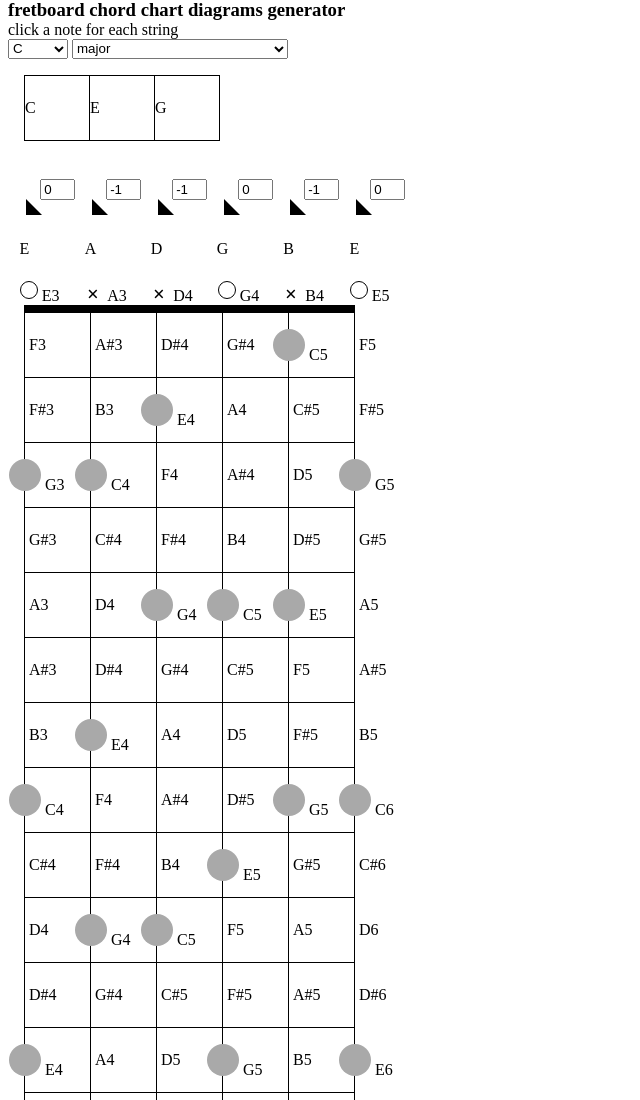
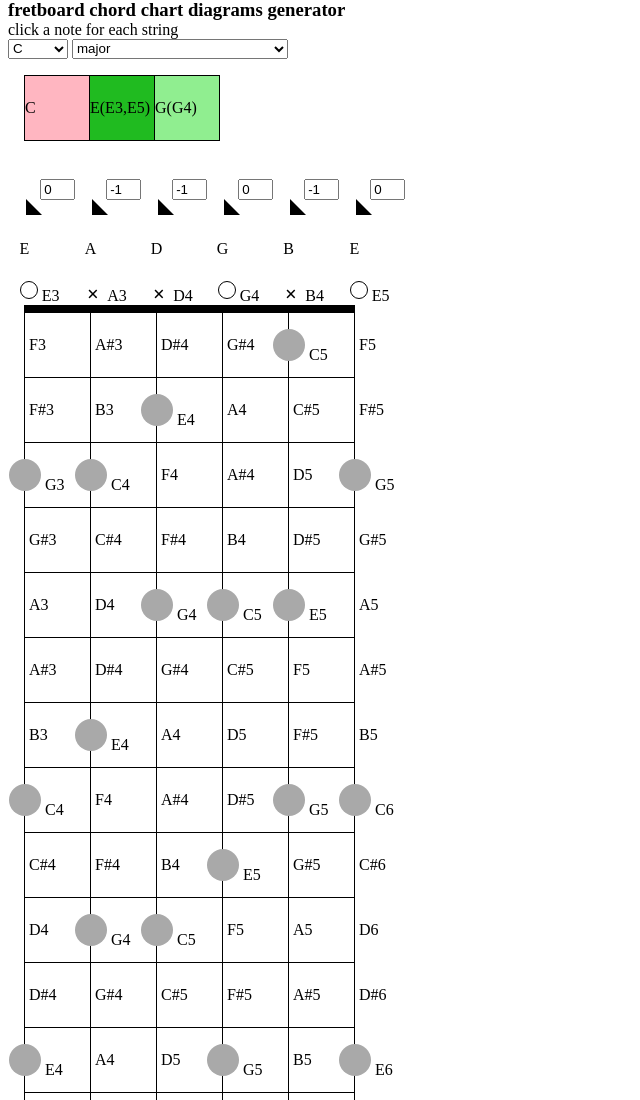
Before and after one commit to angyongen/guitar-fretboard-chord-chart-diagrams-generator, a plain HTML site: page index.html in a window 1280 px wide. Shown: the top 1100 px of the page, without its empty margins (0-640 px from the left). Drawn offline with Linux system fonts and the light colour scheme.

Commit message:
color,deselection

```diff
--- a/index.html
+++ b/index.html
@@ -35,6 +35,10 @@ td:before{text-align:center;width:2em;height:2em;border-radius:1em;display:inlin
 .X:before{content:'\d7';font-weight:bold;font-size:1.3rem;width:1em;height:1em;margin:-1rem 0 -0.5rem -0.5rem;}
 /*open string empty dot*/
 .O:before{content:'';background-color:white;border:solid black 0.1em;width:1em;height:1em;margin:-0.8em 0 0.1em -0.3em;}
+.fulfilled1 {background: #90ee90;}
+.fulfilled2 {background: #20bb20; }
+.fulfilled3 {background: #109010; color: white}
+.unfulfilled {background: lightpink; }
 </style>
 <script language="javascript">
 var t = document.createElement("table");
@@ -55,6 +59,7 @@ var majorscale_shift = [0,2,4,5,7,9,11];
 var majorscale_ref = [0,2,4,5,7,9,11];
 var minorscale_ref = [0,2,4,5,7,9,11];
 function simplifyNote(x) {var n=x; while (n>11) n-=12; while (n<0) n+=12; return n;}
+function noteString(x) {return notes[simplifyNote(x)] + Math.floor(x/12);}
 function getChordRoot() {
     return simplifyNote(parseInt(document.getElementById("chord_root").value));
     //return simplifyNote(parseInt(document.getElementById("chord_root_letter").value) + parseInt(document.getElementById("chord_root_accidental").value));
@@ -67,7 +72,6 @@ function displayStringOptions(newstringoptions)
 }
 function getNote(note, scale) {
 	var s = simplifyNote(note);
-
 }
 function getChord() {
     var chord = [];
@@ -158,6 +162,7 @@ function updateTable(chord, stringnotes, stringoptions) {
     var newnotes = stringnotes.slice();
     var stringoptions_counter = stringoptions.slice();
     var newstringoptions = string_initialiser.slice();
+    var result_tabnotes = stringnotes.slice();
     //display open and muted strings
     var row = t.rows[2];
     var c;
@@ -173,6 +178,7 @@ function updateTable(chord, stringnotes, stringoptions) {
         if (stringoptions_counter[c] == -1) {
             cell.className="X";//muted string
             //cell.dataset.s = 0;
+            result_tabnotes[c] = NaN;
         } else {
 
             cell.className="";
@@ -181,6 +187,7 @@ function updateTable(chord, stringnotes, stringoptions) {
                 if (stringoptions_counter[c] == 0) {
                   cell.className="O";
                   cell.dataset.s = -1;
+                  //result_tabnotes[c] = newnotes[c]
                 }
                 --stringoptions_counter[c];
 
@@ -199,12 +206,15 @@ function updateTable(chord, stringnotes, stringoptions) {
         	cell.className="";
         	cell.dataset.s = undefined;
             //cell.innerHTML= "&nbsp" + notes[newnotes[c]]
-            cell.innerHTML= "&nbsp" + notes[simplifyNote(newnotes[c])] + Math.floor(newnotes[c]/12);
+            cell.innerHTML= "&nbsp" + noteString(newnotes[c]);
             //if (chord.indexOf(newnotes[c]) >= 0) {
             if (chord.indexOf(simplifyNote(newnotes[c])) >= 0) {
                 ++newstringoptions[c];
                 row.cells[c].dataset.s = newstringoptions[c];
-                if (stringoptions_counter[c] == 0) {row.cells[c].className="dot";} else {row.cells[c].className="deselected dot";}
+                if (stringoptions_counter[c] == 0) {
+                  row.cells[c].className="dot";
+                  result_tabnotes[c] = newnotes[c];
+                } else {row.cells[c].className="deselected dot";}
                 --stringoptions_counter[c];
 
             }
@@ -213,6 +223,10 @@ function updateTable(chord, stringnotes, stringoptions) {
         }
         cell.className+=" noborder";
     }
+    return result_tabnotes
+}
+function updateTables(chord, string_notes, string_options) {
+  showchord(chord, updateTable(chord, string_notes, string_options));
 }
 function createTdClickFunction(td, row, str) {
   return function(e) {
@@ -226,7 +240,8 @@ function createTdClickFunction(td, row, str) {
       //td.innerHTML +="#"+string_initialiser_chord[str] +"#"+selection+"#"+row+"#"+str;
       string_options[str] = selection;
       displayStringOptions(string_options);
-      updateTable(getChord(), string_notes, string_options);
+      var chord = getChord()
+      updateTables(chord, string_notes, string_options);
     }
   }
 }
@@ -246,22 +261,39 @@ function modifyRows(newrows) {
         td.className = "noborder";
     }
 }
-function showchord(chord) {
+function showchord(chord, input_tabnotes) {
+  tabnotes = input_tabnotes.slice();
 	chordrow.innerHTML = "";
     for (n = 0; n < chord.length; n++) {
+      var fufilled = [];
+      for (tn = 0; tn < tabnotes.length; tn++) {
+        if (simplifyNote(tabnotes[tn]) == chord[n]) {
+          fufilled.push(noteString(tabnotes[tn]))
+          tabnotes[tn] = NaN;
+        }
+      }
     	var col = document.createElement("td")
-       col.innerHTML = notes[chord[n]];
+       col.innerHTML = notes[chord[n]]
+       if (fufilled.length > 0) {
+         col.innerHTML += "(" +fufilled.join(",")+")";
+         var fufilledlength = fufilled.length;
+         if (fufilledlength > 3) fufilledlength = 3;
+         col.className ="fulfilled" + fufilledlength
+
+       } else {
+         col.className = "unfulfilled";
+       }
        chordrow.appendChild(col);
     }
 }
 function update()
 {
     var chord = getChord();
-    showchord(chord);
+    //showchord(chord);
     string_initialiser_chord = generateOptions(chord, string_notes);
     string_options = string_initialiser_chord.slice()
     displayStringOptions(string_options);
-    updateTable(chord, string_notes, string_options);
+    updateTables(chord, string_notes, string_options);
 }
 /*
 function createButtonClickFunction(i)
@@ -269,7 +301,7 @@ function createButtonClickFunction(i)
             var input = parseInt(window.prompt("change option to", string_options[i]));
             if (!isNaN(input)) string_options[i] = input;
             displayStringOptions(string_options);
-            updateTable(getChord(), string_notes, string_options);
+            updateTables(getChord(), string_notes, string_options);
         };
 }*/
 
@@ -277,7 +309,7 @@ function createinputChangeFunction(i, elem)
 {return function() {
             string_options[i] = elem.value;
             displayStringOptions(string_options);
-            updateTable(getChord(), string_notes, string_options);
+            updateTables(getChord(), string_notes, string_options);
         };
 }
 
@@ -291,7 +323,7 @@ function createinputWheelFunction(i, elem)
             }
             elem.value = string_options[i];
             displayStringOptions(string_options);
-            updateTable(getChord(), string_notes, string_options);
+            updateTables(getChord(), string_notes, string_options);
         };
 }
 window.onload = function(e) {
```
